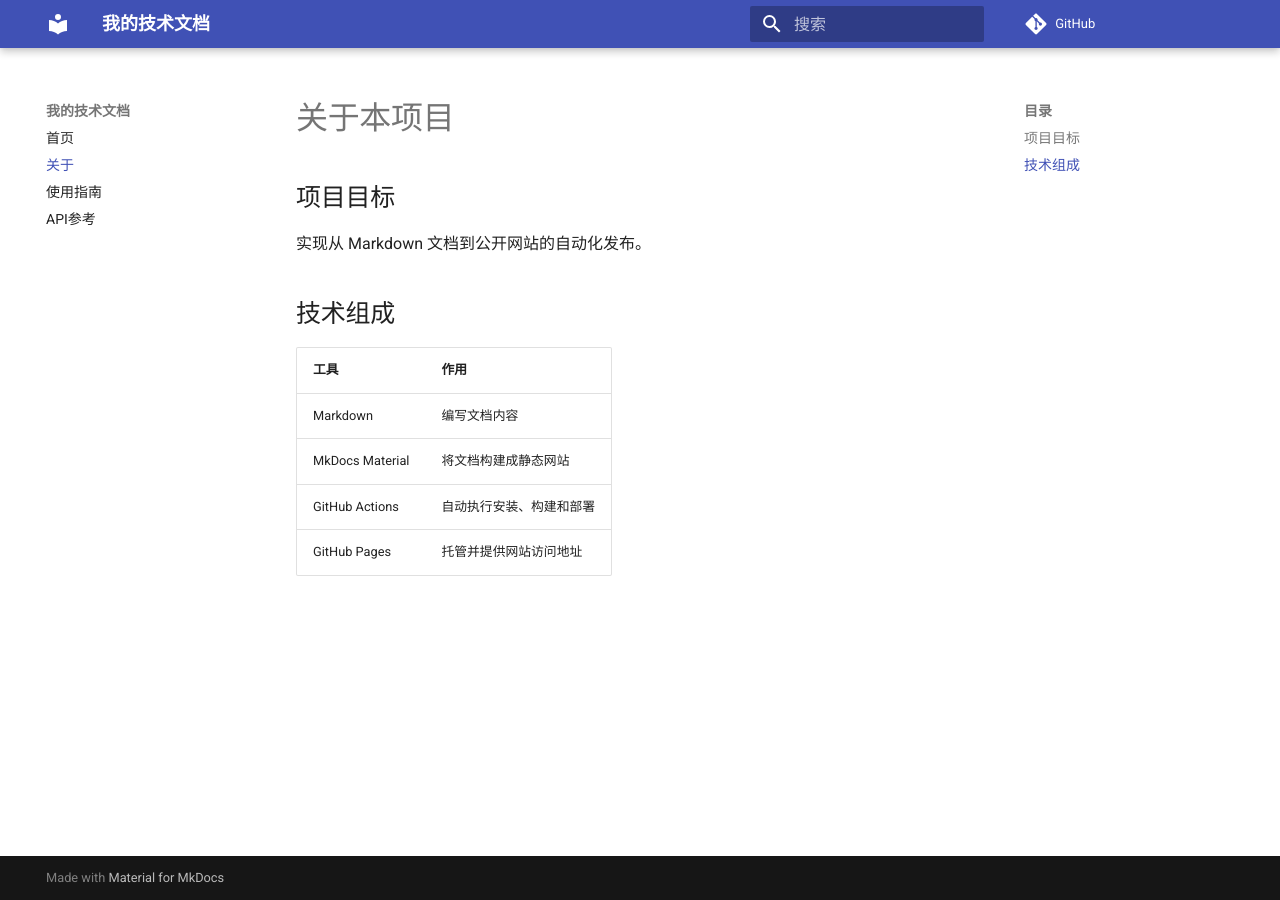
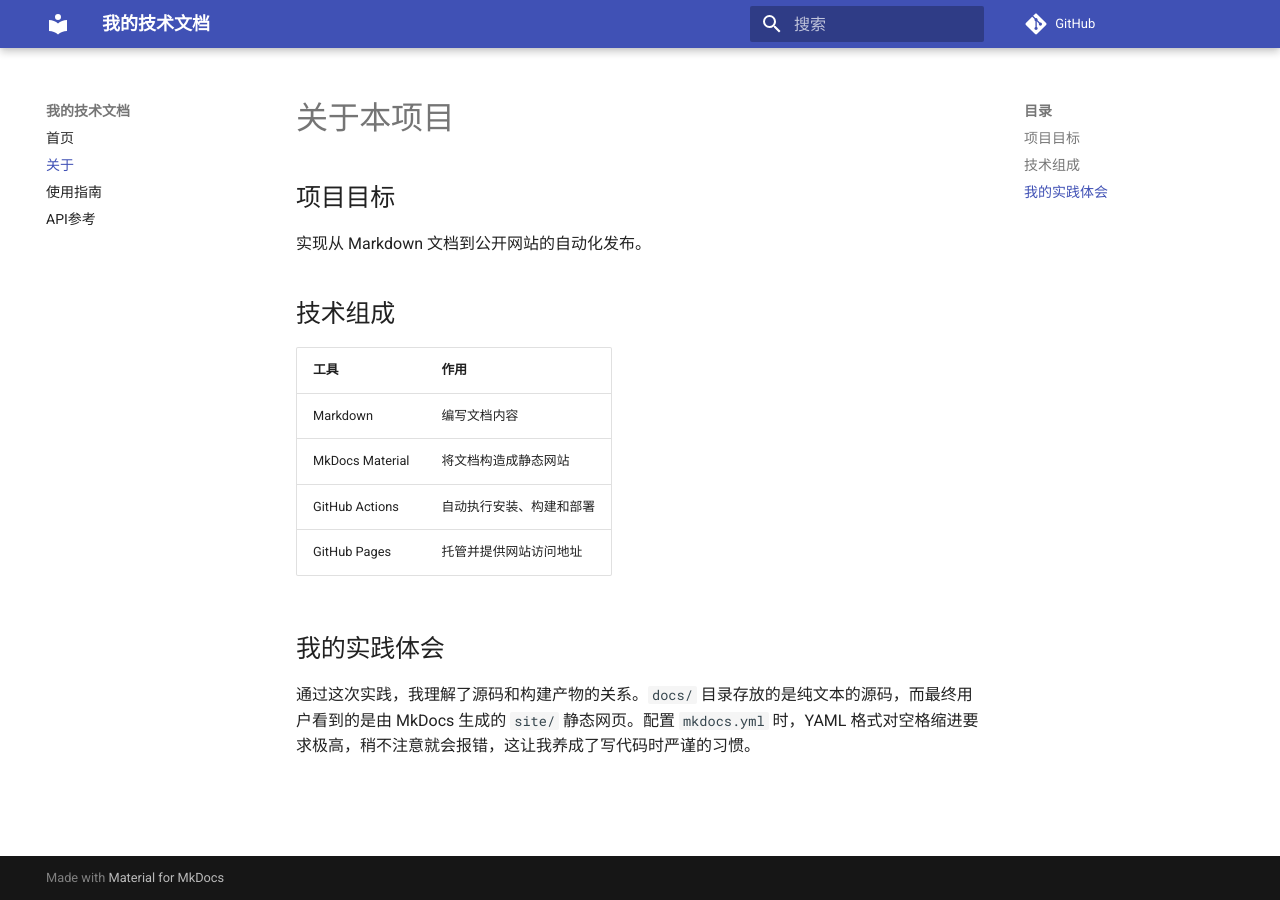
Before and after one commit to Wurnn/my-docs, an MkDocs documentation site: the page built from docs/about.md, in a window 1280 px wide. Built offline with MkDocs 1.6.1 and Material for MkDocs 9.7.7, drawn with Linux system fonts in a browser that asks for light colours; comment, search, counter and statistics services are not loaded.

Commit message:
Update about.md with project insights
Added a new section on personal experiences with the project.

```diff
--- a/docs/about.md
+++ b/docs/about.md
@@ -9,6 +9,10 @@
 | 工具 | 作用 |
 | --- | --- |
 | Markdown | 编写文档内容 |
-| MkDocs Material | 将文档构建成静态网站 |
+| MkDocs Material | 将文档构造成静态网站 |
 | GitHub Actions | 自动执行安装、构建和部署 |
 | GitHub Pages | 托管并提供网站访问地址 |
+
+## 我的实践体会
+
+通过这次实践，我理解了源码和构建产物的关系。`docs/` 目录存放的是纯文本的源码，而最终用户看到的是由 MkDocs 生成的 `site/` 静态网页。配置 `mkdocs.yml` 时，YAML 格式对空格缩进要求极高，稍不注意就会报错，这让我养成了写代码时严谨的习惯。
```
